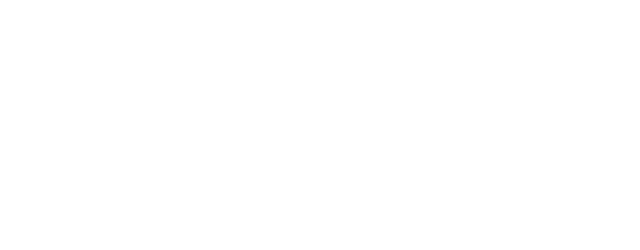
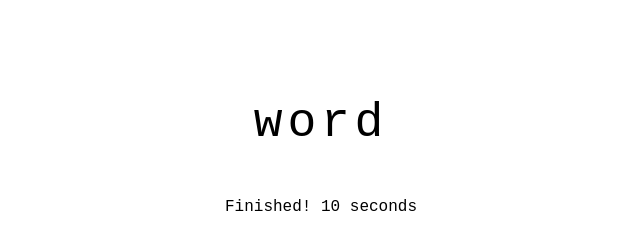
Before and after one commit to HideyukiYazima/MyTypingGame, a plain HTML site: page index.html in a window 1280 px wide. Shown: the whole page, without its empty margins (319-959 px from the left). Drawn offline with Linux system fonts and the light colour scheme.

Commit message:
css追加

```diff
--- /dev/null
+++ b/css/styles.css
@@ -0,0 +1,10 @@
+body {
+  padding-top: 40px;
+  font-family: 'Courier New', monospace;
+  text-align: center;
+}
+
+#target {
+  font-size: 48px;
+  letter-spacing: .1em;
+}
--- a/index.html
+++ b/index.html
@@ -5,8 +5,10 @@
   <meta http-equiv="X-UA-Compatible" content="IE=edge">
   <meta name="viewport" content="width=device-width, initial-scale=1.0">
   <title>Typing Game</title>
+  <link rel="stylesheet" href="css/styles.css">
 </head>
 <body>
-
+  <p id="target">word</p>
+  <p id="result">Finished! 10 seconds</p>
 </body>
 </html>
```
